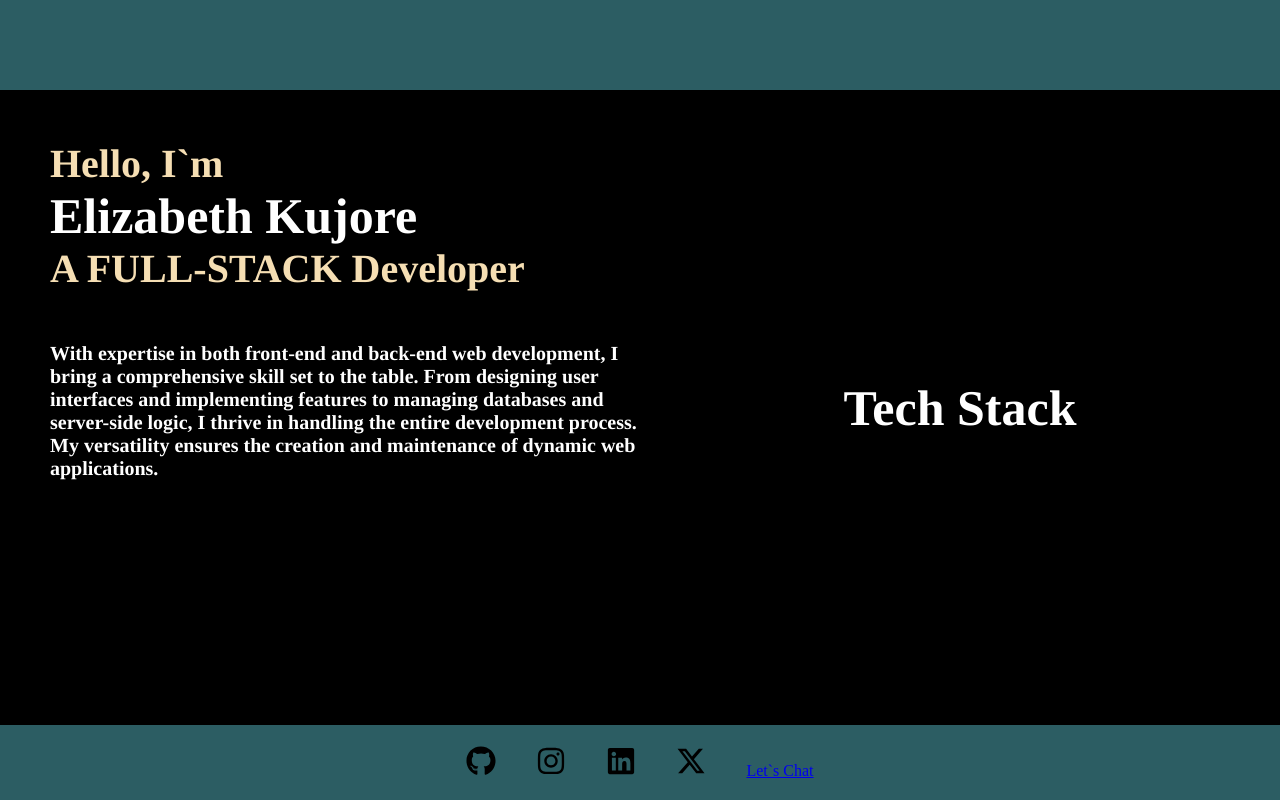
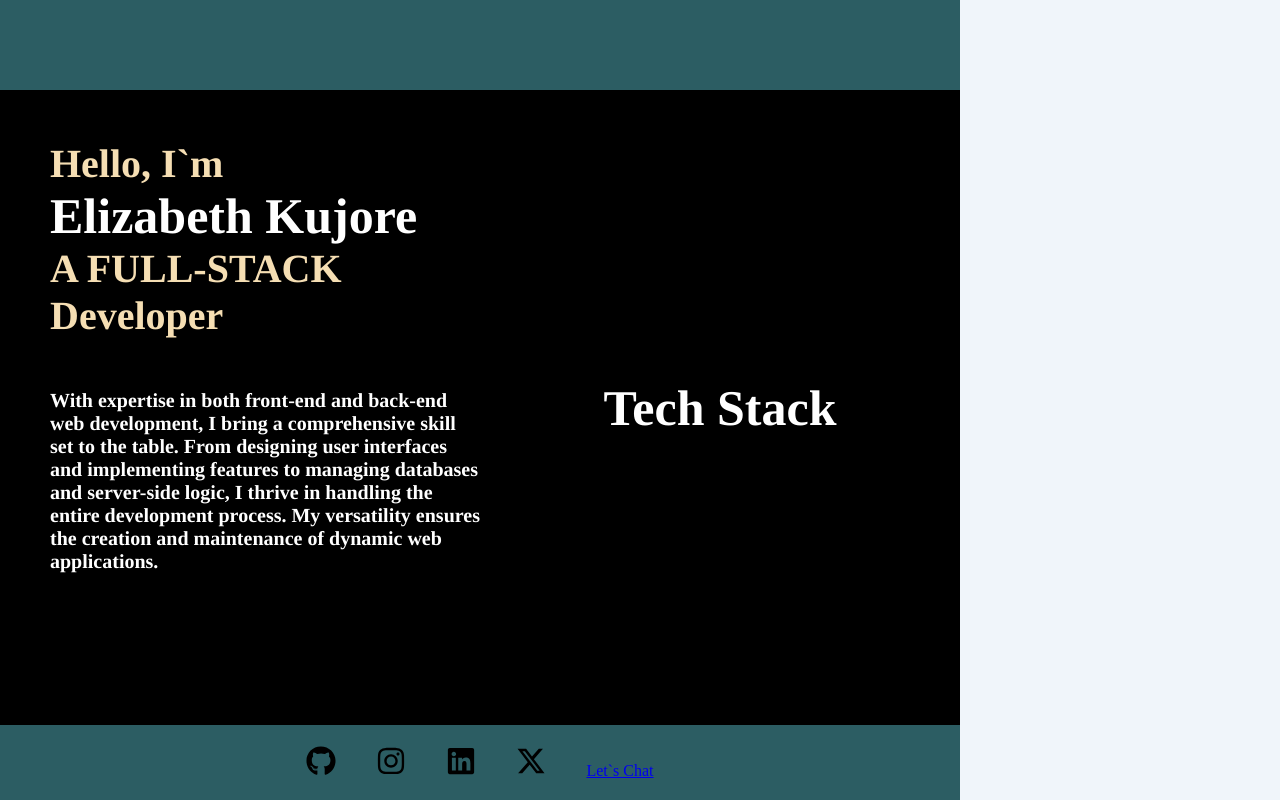
Before and after one commit to Elizabethcodes44/My-Portfolio, a React (Vite) app: page / in a window 1280 px wide. Built offline with nearby package versions, Linux system fonts and the light colour scheme.

Commit message:
media-query

```diff
--- a/src/App.css
+++ b/src/App.css
@@ -8,8 +8,8 @@ body {
   background-color: #f0f5fa;
 }
 .app-Container {
-  width: 100%;
-  height: 100vh;
+  max-width: 60rem;
+  min-height: 100vh;
   display: grid;
   grid-template-columns: 50% 50% 20%;
   grid-template-rows: 90px   1fr 75px;
--- a/src/components/Main.css
+++ b/src/components/Main.css
@@ -35,3 +35,8 @@ h2 {
     font-family: Times, "Times New Roman", Georgia, serif;
     font-size: 50px;
 }
+@media (max-width: 600px){
+    main {
+        font-size: 1 rem;
+    }
+}
```
